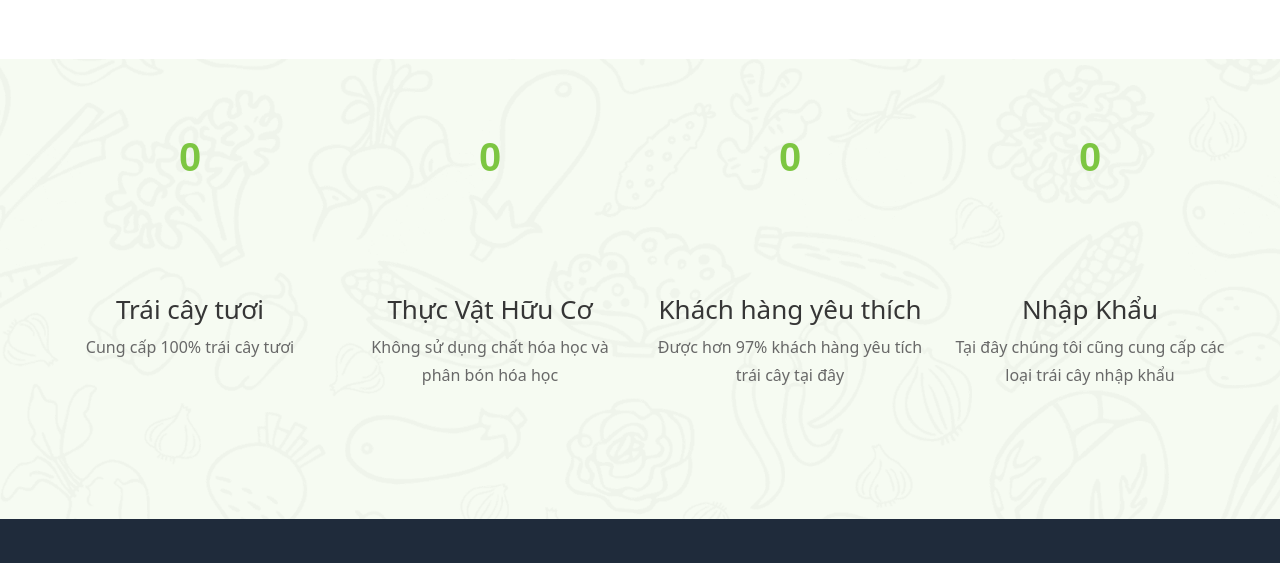
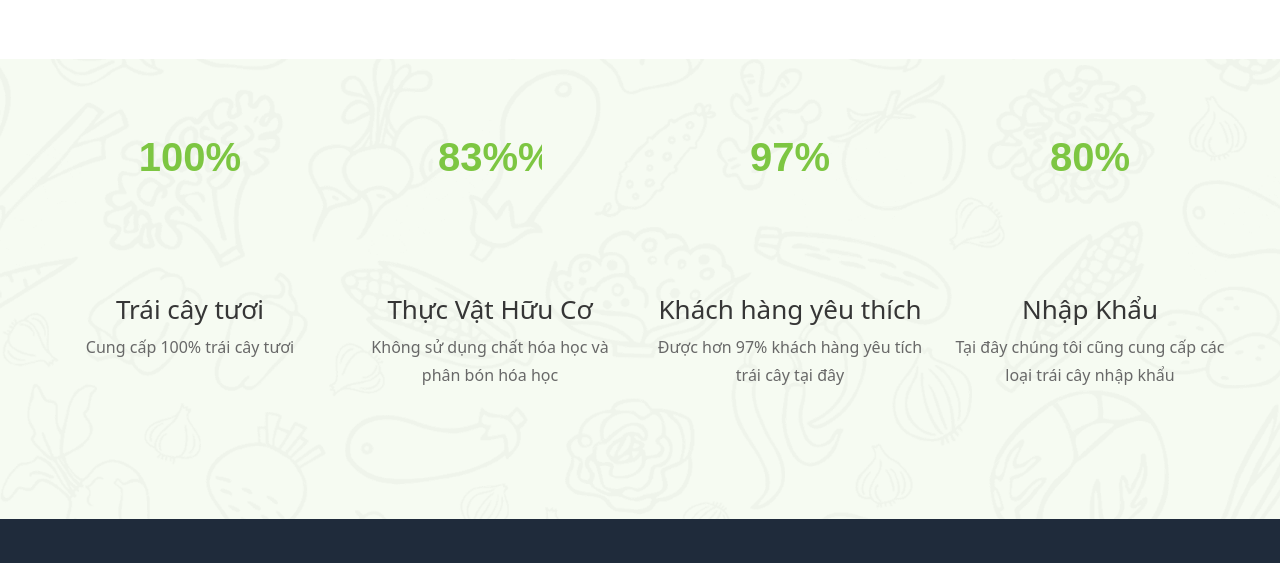
Before and after one commit to hoaingoc1706/web-design, a plain HTML site: page gioithieu.html in a window 1280 px wide. Shown: the part 1320-1883 px from the top of the page. Drawn offline with nearby package versions, Linux system fonts and the light colour scheme; files whose address does not match are found by name.

Commit message:
Update gioithieu.html

```diff
--- a/gioithieu.html
+++ b/gioithieu.html
@@ -222,7 +222,7 @@
                         <div class="progress-circular">
                             <div style="display:inline;width:200px;height:200px;">
                                 <canvas width="250" height="250" style="width: 200px; height: 200px;"></canvas>
-                                <input type="text" class="knob" value="0" data-rel="75" data-linecap="round"
+                                <input type="text" class="knob" value="100%" data-rel="75" data-linecap="round"
                                     data-width="200" data-bgcolor="#ffffff" data-fgcolor="#7dc642" data-thickness=".12"
                                     data-readonly="true" disabled readonly="readonly"
                                     style="width: 104px; height: 66px; position: absolute; vertical-align: middle; margin-top: 66px; margin-left: -152px; border: 0px; background: none; font: bold 40px Arial; text-align: center; color: rgb(125, 198, 66); padding: 0px; appearance: none;">
@@ -235,7 +235,7 @@
                         <div class="progress-circular">
                             <div style="display:inline;width:200px;height:200px;">
                                 <canvas width="250" height="250" style="width: 200px; height: 200px;"></canvas>
-                                <input type="text" class="knob" value="0" data-rel="90" data-linecap="round"
+                                <input type="text" class="knob" value="83%%" data-rel="90" data-linecap="round"
                                     data-width="200" data-bgcolor="#ffffff" data-fgcolor="#7dc642" data-thickness=".12"
                                     data-readonly="true" disabled readonly="readonly"
                                     style="width: 104px; height: 66px; position: absolute; vertical-align: middle; margin-top: 66px; margin-left: -152px; border: 0px; background: none; font: bold 40px Arial; text-align: center; color: rgb(125, 198, 66); padding: 0px; appearance: none;">
@@ -248,7 +248,7 @@
                         <div class="progress-circular">
                             <div style="display:inline;width:200px;height:200px;">
                                 <canvas width="250" height="250" style="width: 200px; height: 200px;"></canvas>
-                                <input type="text" class="knob" value="0" data-rel="97" data-linecap="round"
+                                <input type="text" class="knob" value="97%" data-rel="97" data-linecap="round"
                                     data-width="200" data-bgcolor="#ffffff" data-fgcolor="#7dc642" data-thickness=".12"
                                     data-readonly="true" disabled readonly="readonly"
                                     style="width: 104px; height: 66px; position: absolute; vertical-align: middle; margin-top: 66px; margin-left: -152px; border: 0px; background: none; font: bold 40px Arial; text-align: center; color: rgb(125, 198, 66); padding: 0px; appearance: none;">
@@ -261,7 +261,7 @@
                         <div class="progress-circular">
                             <div style="display:inline;width:200px;height:200px;">
                                 <canvas width="250" height="250" style="width: 200px; height: 200px;"></canvas>
-                                <input type="text" class="knob" value="0" data-rel="80" data-linecap="round"
+                                <input type="text" class="knob" value="80%" data-rel="80" data-linecap="round"
                                     data-width="200" data-bgcolor="#ffffff" data-fgcolor="#7dc642" data-thickness=".12"
                                     data-readonly="true" disabled readonly="readonly"
                                     style="width: 104px; height: 66px; position: absolute; vertical-align: middle; margin-top: 66px; margin-left: -152px; border: 0px; background: none; font: bold 40px Arial; text-align: center; color: rgb(125, 198, 66); padding: 0px; appearance: none;">
```
